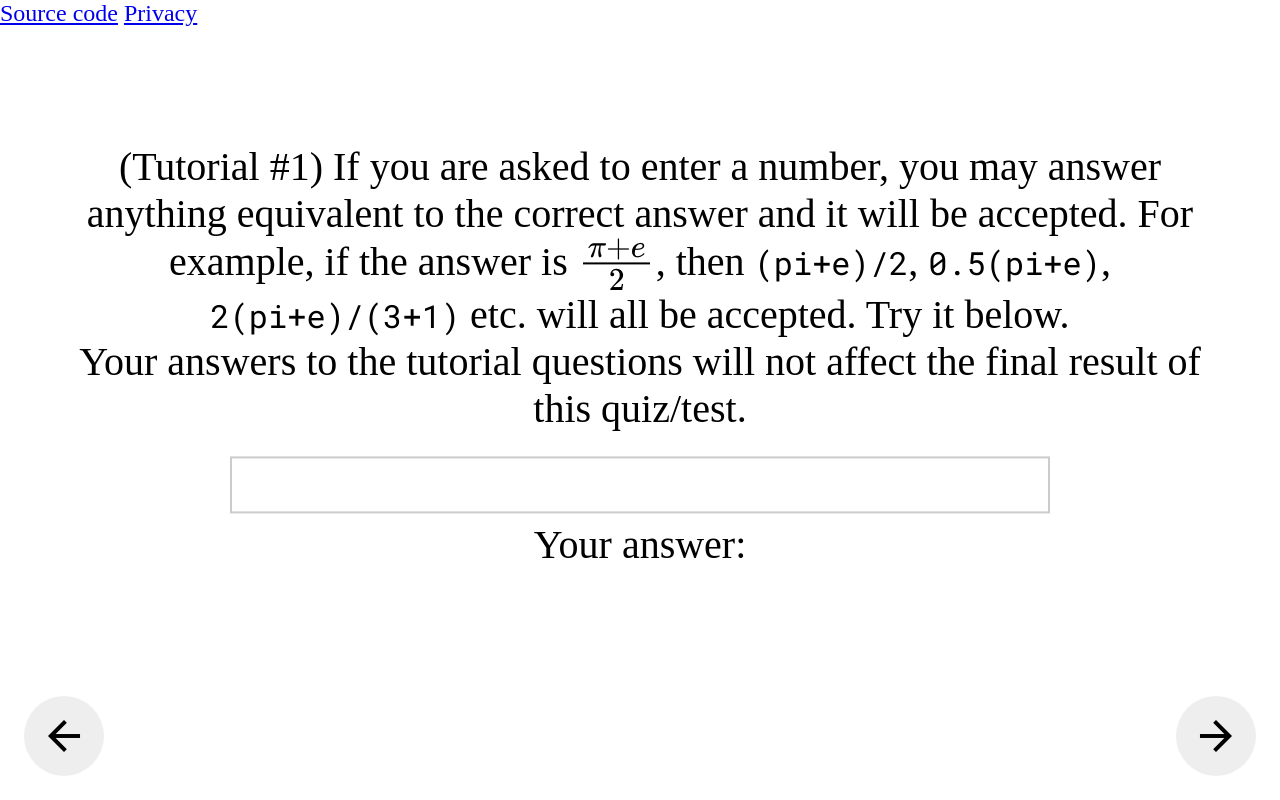
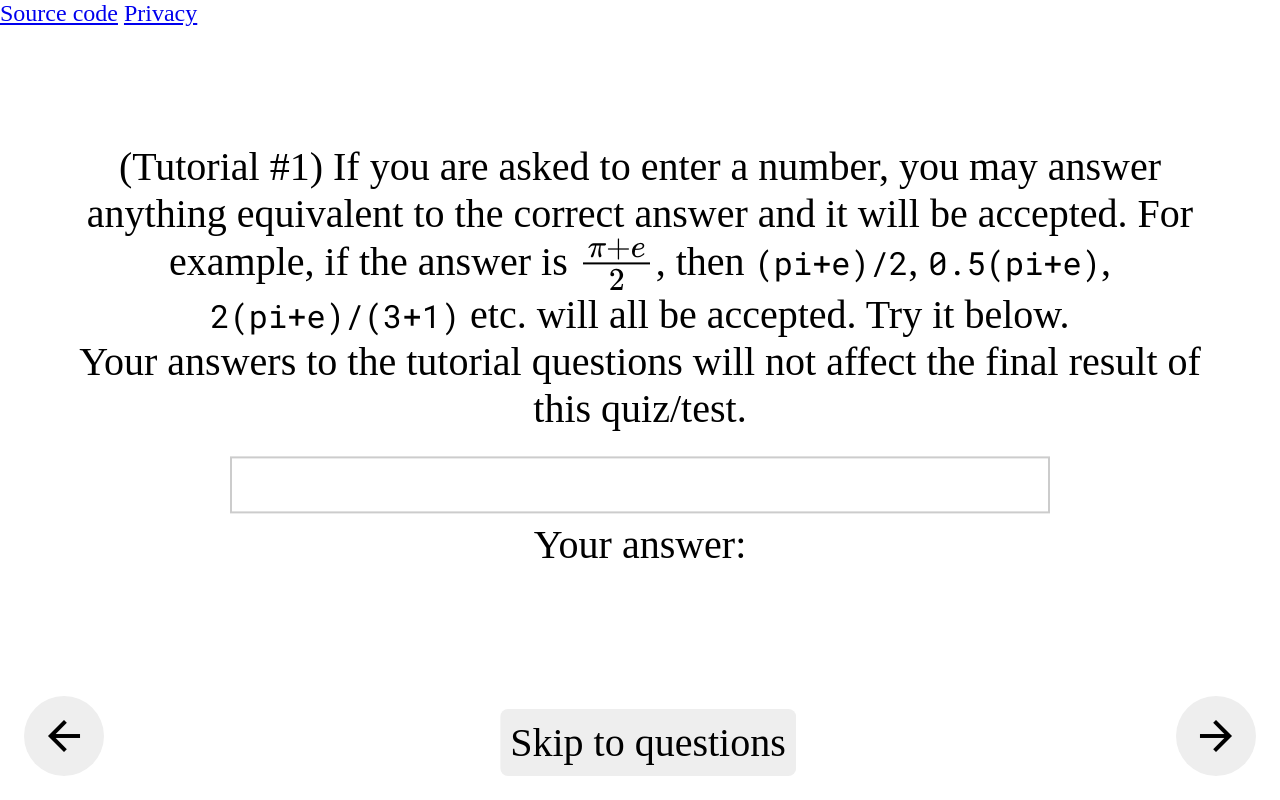
Before and after one commit to CAG2Mark/MathsTestNew, a plain HTML site: page index.html in a window 1280 px wide. Both pictures are taken after a click on the button "arrow_forward". Drawn offline with nearby package versions, Linux system fonts and the light colour scheme; a web font is replaced by a local one.

Commit message:
new questions

```diff
--- a/index.html
+++ b/index.html
@@ -42,14 +42,16 @@
             <a href="https://github.com/CAG2Mark/MathsTest/blob/main/PRIVACY.md">Privacy</a></span>
 
         <button id="back" class="material-icons round-button" style="display: none">arrow_back</button>
+        <button id="skip-questions">Skip to questions</button>
+        <input type="number" id="question-number" min="1" style="display: none">
         <button id="forward" class="material-icons round-button">arrow_forward</button>
 
     </div>
 </body>
 
+<script src="mathjs/math.js"></script>
 <script src="jquery-3.6.0.min.js"></script>
 <script src="https://polyfill.io/v3/polyfill.min.js?features=es6"></script>
-<script src="mathjs/math.js"></script>
 <script id="MathJax-script" async src="https://cdn.jsdelivr.net/npm/mathjax@3/es5/tex-mml-chtml.js"></script>
 <script type="text/javascript" src="https://cdnjs.cloudflare.com/ajax/libs/crypto-js/3.1.2/rollups/aes.js"></script>
 <script src="crypto.js"></script>
--- a/questions.js
+++ b/questions.js
@@ -9,6 +9,9 @@ var template = document.getElementById("question-template");
 const customLaTeX = {
     'sqrt': function (node, options) {
       return '\\sqrt{' + node.args[0].toTex(options) + '}';
+    },
+    'nCr': function (node, options) {
+        return `\\binom{${node.args[0].toTex(options)}}{${node.args[1].toTex(options)}}`;
     }
 }
 
@@ -16,6 +19,41 @@ const texOptions = {
     parenthesis: 'auto',
     implicit: 'hide',
     handler: customLaTeX
+}
+
+function gcd(a,b) {
+    if (!(Number.isInteger(a) && Number.isInteger(b))) return 1;
+    a = Math.abs(a);
+    b = Math.abs(b);
+    while (b != 0) {
+        let temp = b;
+        b = a % b;
+        a = temp;
+    }
+    return a;
+}
+
+// Function to find the nCr
+function nCr(n, r) {
+    if (n <= 0 || r < 0 || n < r) return 0;
+    if (!Number.isInteger(r)) return NaN;
+    var p = 1, k = 1;
+    if (Number.isInteger(n) && n - r < r)
+        r = n - r;
+    if (r != 0) {
+        while (r) {
+            p *= n;
+            k *= r;
+            var m = gcd(p, k);
+            p /= m;
+            k /= m;
+            --n;
+            --r;
+        }
+    } else {
+        p = 1;
+    }
+    return k == 1 ? p : p/k;
 }
 
 const customFunctions = {
@@ -26,6 +64,7 @@ const customFunctions = {
     arcsinh: Math.asinh,
     arccosh: Math.acosh,
     arctanh: Math.atanh,
+    nCr: nCr,
 }
 
 math.import(customFunctions);
--- a/script.js
+++ b/script.js
@@ -1,4 +1,4 @@
-const ANS_HASH = "41b42623a72c543a50600038d8c7b3e898335919af79b748b92c4b4e2ec174b3";
+const ANS_HASH = "7010f4758ae9ccf18374589871f50a5fe9294f07b699ed72495e738072b93ea2";
 
 // slides system
 window.MathJax = {
@@ -13,6 +13,8 @@ var wrap = document.getElementById("wrap");
 var insertLoc = document.getElementById("questions-end");
 
 var children = wrap.getElementsByClassName("slide");
+
+var questionNumberInput = document.getElementById("question-number");
 
 let questionsData = [
     {
@@ -29,10 +31,22 @@ let questionsData = [
         tutorialAnswer: "(pi+e)/2"
     },
     {
-        prompt: `(Tutorial #2) For some questions, you may be asked to enter
+        prompt: `(Tutorial #2) You can also input simple functions as part of your numerical
+        answers. For example, if the answer is \\(\\binom{5}{3} e^{\\sin \\ln 2}\\),
+        you may enter <span class="mono">nCr(5,3) e^sin(ln(2))</span>. Other available functions
+        include <span class="mono">sqrt(x), floor(x), cos(x), cosh(x), arcsin(x), arccosh(x)</span> and more.
+        The input and output to all relevant functions are in radians.`,
+        answerType: AnswerType.NUMBER,
+        signatureTests: null,
+        isTutorial: true,
+        tutorialAnswer: "nCr(5,3) e^sin(ln(2))"
+    },
+    {
+        prompt: `(Tutorial #3) For some questions, you may be asked to enter
         a function. For example, if the question is asking for the sum of
         \\(0.5x^2\\) and \\(0.5x^2-1\\), you could type <span class="mono">x^2-1</span> or
-        <span class="mono">(x-1)(x+1)</span>. All of these will be correct.
+        <span class="mono">(x-1)(x+1)</span>. All of these will be correct. You can also
+        the same functions introduced in the previous slide.
         <br>NOTE: When entering the product of lone varables, for example \\(ab\\),
         please type something like <span class="mono">a*b</span>
         instead of <span class="mono">ab</span>. Otherwise, this may cause errors.`,
@@ -42,7 +56,7 @@ let questionsData = [
         tutorialAnswer: "x^2-1",
     },
     {
-        prompt: `(Tutorial #3) If mentioned explicitly, you will need to
+        prompt: `(Tutorial #4) If mentioned explicitly, you will need to
         answer EXACTLY some text. For example, if the question instructs you to
         answer <b>exactly</b> the most simplified form of \\(x+x\\), answer <span class="mono">2x</span>.`,
         answerType: AnswerType.EXACT,
@@ -51,33 +65,33 @@ let questionsData = [
         tutorialAnswer: "2x"
     },
     {
-        prompt: `(Q1) \\(1-1+1-1+1-1+1+1=?\\)<br>Input the answer <b>exactly</b> (the answer will not be calculated for you).`,
+        prompt: `(Q1) \\(1-1+1-1+1-1+1=?\\)<br>Input the answer <b>exactly</b> (the answer will not be calculated for you).`,
         answerType: AnswerType.EXACT,
         signatureTests: null,
         isTutorial: false,
     },
     {
-        prompt: `(Q2) \\(9+10=-2+?\\)`,
+        prompt: `(Q2) \\(9+10=2+?\\)`,
         answerType: AnswerType.NUMBER,
         signatureTests: null,
         isTutorial: false
     },
     {
-        prompt: `(Q3) \\(\\arcsin{\\sin{\\left(\\frac{\\pi}{4}^\\circ\\right)}}=?\\) Give your answer in <b>radians.</b>`,
+        prompt: `(Q3) \\(\\arcsin{\\cos{\\left(\\frac{\\pi}{4}^\\circ\\right)}}=?\\) Give your answer in <b>gradians.</b>`,
         answerType: AnswerType.NUMBER,
         signatureTests: null,
         isTutorial: false
     },
     {
-        prompt: `(Q4) What is the ASCII code of the first letter of Obama's last name (upper case) <b>squared</b>?\\(\\)`,
+        prompt: `(Q4) What is the ASCII code of the second letter of Obama's last name (lower case) <b>squared</b>?\\(\\)`,
         answerType: AnswerType.NUMBER,
         signatureTests: null,
         isTutorial: false
     },
     {
-        prompt: `(Q5) \\(\\dv{a^x}{a} = ?\\)`,
+        prompt: `(Q5) \\(\\dv{a^x}{x} = ?\\) Answer as a fuction of \\(x\\), which may contain the constant \\(a\\).`,
         answerType: AnswerType.FUNCTION,
-        signatureTests: [{a: 1, x: 10}, {a: -1, x: 2}, {a: 5, x: -4}, {a: 3.5, x: 10.4}, {a: 4, x: 10}, {a: 0.001, x: 0.003}],
+        signatureTests: [{a: 1, x: 10}, {a: 2, x: 2}, {a: 5, x: -4}, {a: 3.5, x: 10.4}, {a: 4, x: 10}, {a: 0.001, x: 0.003}],
         isTutorial: false
     },
     {
@@ -92,7 +106,7 @@ let questionsData = [
         prompt: `(Q7) \\[\\lim_{N\\to\\infty}\\sum^
             {\\lfloor{\\sum^N_{k=1}{\\frac{1}{k}}}\\rfloor}_
             {{n=\\lceil\\sum^N_{k=1}\\frac{1}{2^k}}\\rceil}
-            \\frac{\\left[\\lim_{a\\to\\infty}\\left(1+\\frac{1}{a}\\right)^a\\right]^{n \\pi i}}{n}= ?\\]`,
+            \\frac{\\left[\\lim_{a\\to\\infty}\\left(1+\\frac{i}{a}\\right)^a\\right]^{n \\pi i}}{n}= ?\\]`,
         answerType: AnswerType.NUMBER,
         signatureTests: null,
         isTutorial: false
@@ -109,14 +123,15 @@ let questionsData = [
         isTutorial: false
     },
     {
-        prompt: `(Q9) Suppose that for any integer \\(a\\), the integer \\(a^p-a\\) is a multiple of \\(p\\). If the group \\(\\text{CKSTEM}\\)
-        has order \\(p^2\\), what is the sum of the orders of the smallest and largest subgroups of \\(\\text{CKSTEM}\\), not including \\(\\text{CKSTEM}\\) itself?`,
+        prompt: `(Q9) Suppose that for some integer \\(a\\), the integer \\(a^p-a\\) is not a multiple of \\(p\\), where \\(p>2\\). If the group \\(\\text{CKSTEM}\\)
+        has order \\(p\\), by Lagrange's theorem, what is the sum of the orders of the smallest and largest potential subgroups of \\(\\text{CKSTEM}\\),
+        not including \\(\\text{CKSTEM}\\) itself?`,
         answerType: AnswerType.FUNCTION,
-        signatureTests: [{p: 1, a: 1, G: 1}, {p: 2, a: 2, G: 2}, {p: 100, a: 10, G: 1}, {p: 0.5, a: 0.25, G: 0.125}],
+        signatureTests: [{p: 1, a: 1, G: 1}, {p: 2, a: 2, G: 2}, {p: 100, a: 10, G: 1}],
         isTutorial: false
     },
     {
-        prompt: `(Q10) If \\(\\text{eon}\\,\\text{eon}-\\text{eon}=1\\), and \\(\\text{eon}>0\\), what is the value of \\(\\text{eon}\\,\\text{eon}\\)?`,
+        prompt: `(Q10) If \\(\\text{eon}\\,\\text{eon}-\\text{eon}=1\\), and \\(\\text{eon}<0\\), what is the value of \\(\\text{eon}\\,\\text{eon}\\)?`,
         answerType: AnswerType.NUMBER,
         signatureTests: null,
         isTutorial: false
@@ -124,7 +139,8 @@ let questionsData = [
     {
         prompt: `(Q11) What is the radius of convergence of the Maclaurin series of
         \\(f(x)=\\frac{x^p}{\\sqrt[q]{a+bx^r}}\\) where
-            \\(p,q,r \\in \\mathbb{Z}^+\\), and \\(a,b \\in \\mathbb{R} - \\{0\\}\\) ?`,
+            \\(p,q,r \\in \\mathbb{Z}^+\\), and \\(a,b \\in \\mathbb{R} - \\{0\\}\\)? Give a closed-form
+            solution (no limits, summations, etc) in terms of \\(p,q,r,a,b\\).`,
         answerType: AnswerType.FUNCTION,
         signatureTests: [
             {a:17.951410983268488, b: 71.00672474332764, p: 3, q: 15, r: 3},
@@ -140,8 +156,10 @@ let questionsData = [
     },
     {
         prompt: `(Q12) UnWin is very rude and wants to strong-slap every person from a group of 8
-        <b>at least twice</b>. He has the energy to do 30 strong-slaps. In how many ways can he
-        distribute the 30 strong-slaps? The order in which he strong-slaps does not matter.`,
+        <b>at least twice</b>. He has the energy to do 32 strong-slaps. In how many ways can he
+        distribute the 32 strong-slaps? <b>The order in which he strong-slaps does not matter</b>.
+        (ie, if there are two different ways, as long as each person receives the same amount of slaps,
+        they can be considered the same ways).`,
         answerType: AnswerType.NUMBER,
         signatureTests: null,
         isTutorial: false
@@ -164,6 +182,39 @@ let questionsData = [
         signatureTests: null,
         isTutorial: false
     },
+    {
+        prompt: `(Q15) For \\(c>0\\), consider the sequence:
+        \\[a_0=\\alpha\\]
+        \\[a_{n+1}=\\lim_{m\\to\\infty}\\left(1+\\frac{ca_n}{m}\\right)^m\\]
+        For which value of \\(c \\in \\mathbb{R}\\) is there a unique \\(\\alpha \\in \\mathbb{R}\\)
+        such that \\(\\forall n>0, a_{n+1}=a_{n}\\)? Give your answer as the <b>sum</b> of \\(c\\) and its unique \\(\\alpha\\).`,
+        answerType: AnswerType.NUMBER,
+        signatureTests: null,
+        isTutorial: false
+    },
+    {
+        prompt: `(Q16) Let \\(S = \\{x\\in\\mathbb{Z} : P(x)\\}\\), where \\(P(x)\\) is true if and only if \\(x\\) was an answer
+        to the <b>very easy mathematics and human aptitude verification test</b> (available
+            <a href="https://cag2mark.github.io/MathsTest/" target="_blank">here</a>.) What is \\(|S \\times S|\\)?`,
+        answerType: AnswerType.NUMBER,
+        signatureTests: null,
+        isTutorial: false
+    },
+    {
+        prompt: `(Q17) David has 4 apples. His train is 7 minutes early. What is the mass of the sun in yottagrams?
+        Give your answer to 3 significant figures (you may use scientific notation). Do not enter units.`,
+        answerType: AnswerType.NUMBER,
+        signatureTests: null,
+        isTutorial: false
+    },
+    {
+        prompt: `(Q18)<br>
+            <img src="assets/q18.png" style="min-width: 500px"><br>
+            In the original image, what is in the place of the red question mark? Give the answer <b>exactly</b>.`,
+        answerType: AnswerType.EXACT,
+        signatureTests: null,
+        isTutorial: false
+    },
 ]
 
 let questions = [];
@@ -175,13 +226,16 @@ for (let i = 0; i < questionsData.length; ++i) {
     insertLoc.insertAdjacentElement('beforebegin', question.node);
 }
 
+questionNumberInput.setAttribute("max", questions.length);
+
 children[0].classList.add("slide-visible");
 
 var slide = 0;
 
-
 function transition(index) {
     if (index == slide) return;
+
+    if (index > children.length) return;
 
     let ltoR = index > slide;
 
@@ -189,9 +243,11 @@ function transition(index) {
     let s2 = children[index];
 
     slide = index;
-
     document.getElementById("back").style.display = slide == 0 ? "none" : "block";
     document.getElementById("forward").style.display = slide == (children.length - 1) ? "none" : "block";
+    document.getElementById("skip-questions").style.display = 0 <= slide && slide < 5? "block" : "none";
+    questionNumberInput.style.display = 5 <= slide && (slide <= questionsData.length) ? "block" : "none"
+    questionNumberInput.value = slide - 4;
 
     $(s2).css("left", ltoR ? "200%" : "-100%");
     s2.classList.add("slide-visible");
@@ -265,3 +321,17 @@ document.getElementById("forward").addEventListener("click", (o,e) => {
     if (slide == children.length - 1) return;
     transition(slide + 1);
 })
+
+document.getElementById("skip-questions").addEventListener("click", (o,e) => {
+    transition(5);
+});
+
+questionNumberInput.addEventListener("focusout", (e) => {
+    transition(parseInt(questionNumberInput.value)+4);
+})
+
+questionNumberInput.addEventListener("keyup", (e) => {
+    if (e.key !== 'Enter') return;
+    e.preventDefault();
+    transition(parseInt(questionNumberInput.value)+4);
+})
--- a/style.css
+++ b/style.css
@@ -89,7 +89,7 @@ button {
     -o-border-radius: 8px;
 
     font-family: "Computer Modern Serif", serif;
-    font-size: 48px;
+    font-size: 40px;
     padding: 8px;
     margin: 8px;
 }
@@ -104,6 +104,34 @@ button:focus {
 
 #back {
     left: var(--button-margin);
+}
+
+#skip-questions {
+    position: absolute;
+    bottom: var(--button-margin);
+    left: 50%;
+    transform: translateX(-50%);
+}
+
+#question-number {
+    position: absolute;
+    bottom: 28px;
+    left: 50%;
+    width: 80px;
+    text-align:center;
+    transform: translateX(-50%);
+}
+
+/* Chrome, Safari, Edge, Opera */
+input::-webkit-outer-spin-button,
+input::-webkit-inner-spin-button {
+    -webkit-appearance: none;
+    margin: 0;
+}
+
+/* Firefox */
+input[type=number] {
+    -moz-appearance: textfield;
 }
 
 #forward {
```
Also changed, not shown: assets/q18.png (added).
